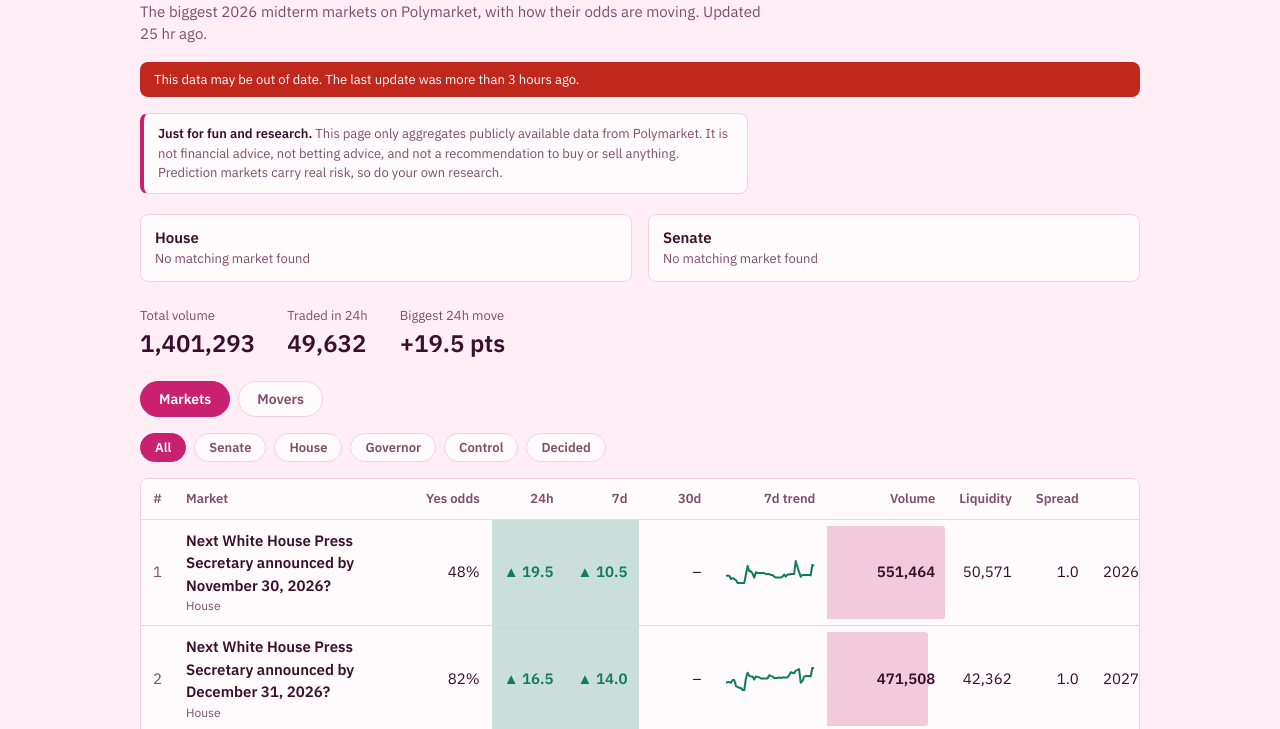
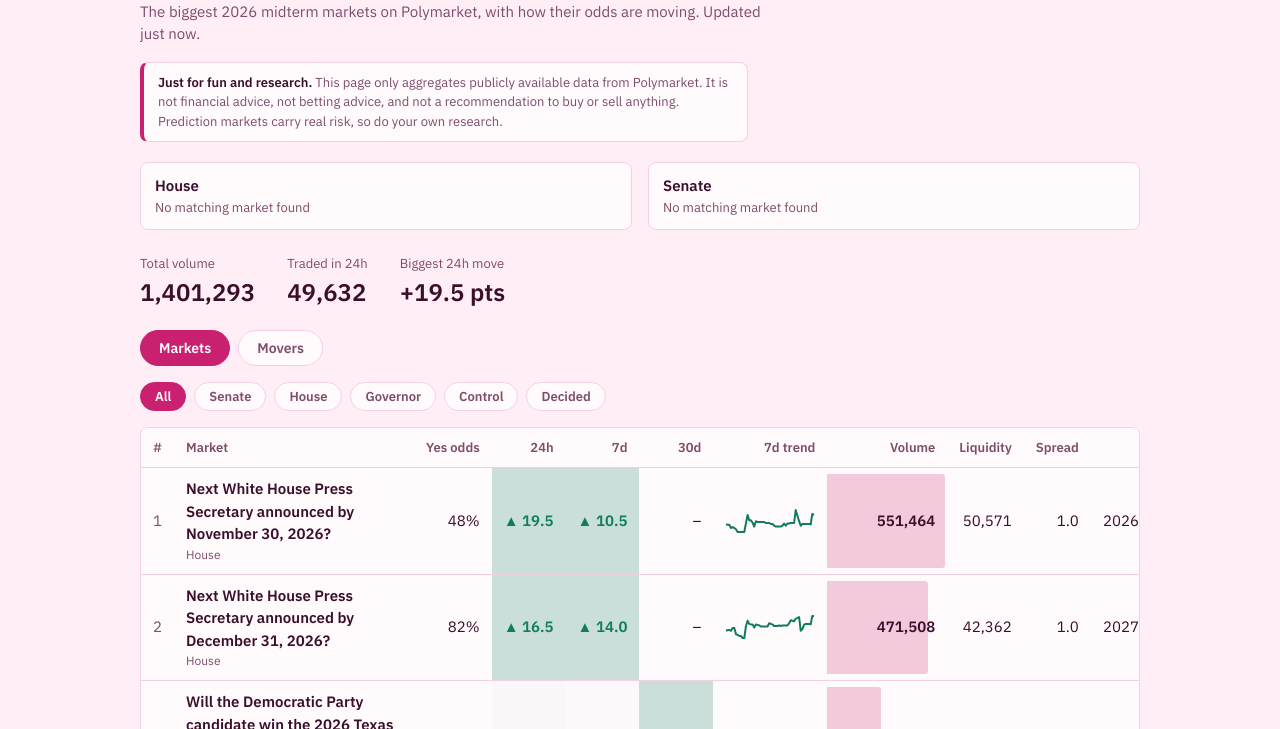
Before and after one commit to ari-price/Girls-Go-Polymarket-Midterms, a plain HTML site: page docs/index.html in a window 1280 px wide. Shown: the part 117-846 px from the top of the page. Drawn offline with nearby package versions, Linux system fonts and the light colour scheme.

Commit message:
Daily update

```diff
--- a/docs/index.html
+++ b/docs/index.html
@@ -62,7 +62,7 @@ footer{max-width:1040px;margin:0 auto;padding:0 20px;color:var(--mute);font-size
 <main>
 <header class=top><h1>Girls Go Midterm Poly Markets</h1>
 <nav class=nav aria-label="Site pages"><button data-v=dash aria-current=page>Dashboard</button><button data-v=start aria-current=false>Start here</button><button data-v=practice aria-current=false>Practice</button><button data-v=about aria-current=false>About</button></nav></header>
-<p class=sub>The biggest 2026 midterm markets on Polymarket, with how their odds are moving. Updated <time id=ago datetime="2026-11-22T04:51:31.799629+00:00">Nov 22, 2026 04:51 UTC</time>. <b id=eday></b></p>
+<p class=sub>The biggest 2026 midterm markets on Polymarket, with how their odds are moving. Updated <time id=ago datetime="2026-11-23T05:31:41.795676+00:00">Nov 23, 2026 05:31 UTC</time>. <b id=eday></b></p>
 <aside class=banner id=stale hidden>This data may be out of date. The last update was more than 3 hours ago.</aside>
 <aside class=disc role=note><b>Just for fun and research.</b> This page only aggregates publicly available data from Polymarket. It is not financial advice, not betting advice, and not a recommendation to buy or sell anything. Prediction markets carry real risk, so do your own research.</aside>
 <div id=v-dash>
```
Also changed, not shown: docs/markets.json (+1 -1 lines).
